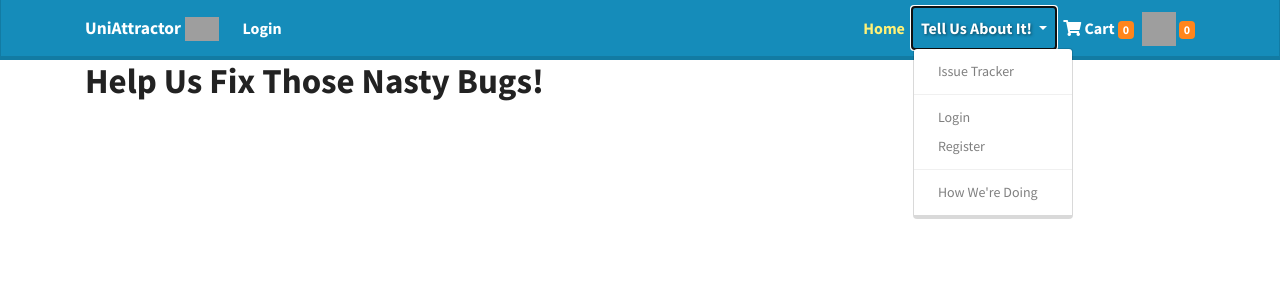
After one commit to Code-Institute-Submissions/milestone5, a Django app: a page that uses templates/base.html in a window 1280 px wide, after a click on "Tell Us About It!". The commit adds this page. Shown: the top 300 px of the page. Run offline with Django 3.2, Linux system fonts and the light colour scheme; some libraries are stand-ins or nearby versions; grey boxes are pictures that could not be loaded.

Commit message:
added pages, urls and initial views for report a bug and suggest a feature

```diff
--- /dev/null
+++ b/issues/templates/reportbug.html
@@ -0,0 +1,22 @@
+{% extends 'base.html' %}
+{% load bootstrap_tags %}
+{% block page_title %}Report A Bug{% endblock %}
+
+
+{% block hero %}
+<div class="col-md-6">
+  <h1>Help Us Fix Those Nasty Bugs!</h1>
+</div>
+{% endblock %}
+
+{% block content %}
+<section>
+  <div class="container">
+    <div class="row">
+      <div class="col-sm-12">
+
+      </div>
+    </div>
+  </div>
+</section>
+{% endblock %}
--- a/issues/urls.py
+++ b/issues/urls.py
@@ -1,6 +1,9 @@
 from django.conf.urls import url, include
 from pages.views import issue_tracker
+from .views import report_bug, suggest_feature
 
 urlpatterns = [
   url(r'^$', issue_tracker, name='tracker_home'),
+  url(r'^report-bug$', report_bug, name='report_bug'),
+  url(r'^suggest-feature$', suggest_feature, name='suggest_feature'),
 ]
--- a/issues/views.py
+++ b/issues/views.py
@@ -1,3 +1,8 @@
-from django.shortcuts import render
+from django.shortcuts import render, redirect, reverse
 
-# Create your views here.
+def report_bug(request):
+  return render(request, "reportbug.html")
+
+
+def suggest_feature(request):
+  return render(request, "suggestfeature.html")
--- a/templates/base.html
+++ b/templates/base.html
@@ -57,10 +57,10 @@
             Tell Us About It!
             </a>
             <div class="dropdown-menu" aria-labelledby="Issue Tracker">
-              <a class="dropdown-item" href="{% url 'tracker_home' %}">What's This?</a>
+              <a class="dropdown-item" href="{% url 'tracker_home' %}">Issue Tracker</a>
               {% if user.is_authenticated %}
-              <a class="dropdown-item" href="#">Report Bug</a>
-              <a class="dropdown-item" href="#">Suggest a Feature</a>
+              <a class="dropdown-item" href="{% url 'report_bug' %}">Report Bug</a>
+              <a class="dropdown-item" href="{% url 'suggest_feature' %}">Suggest a Feature</a>
               <div class="dropdown-divider"></div>
               <a class="dropdown-item" href="{% url 'products' %}">Buy UniCoins</a>
               {% else %}
```
Also changed, not shown: issues/templates/suggestfeature.html (added, +22 -0 lines).
